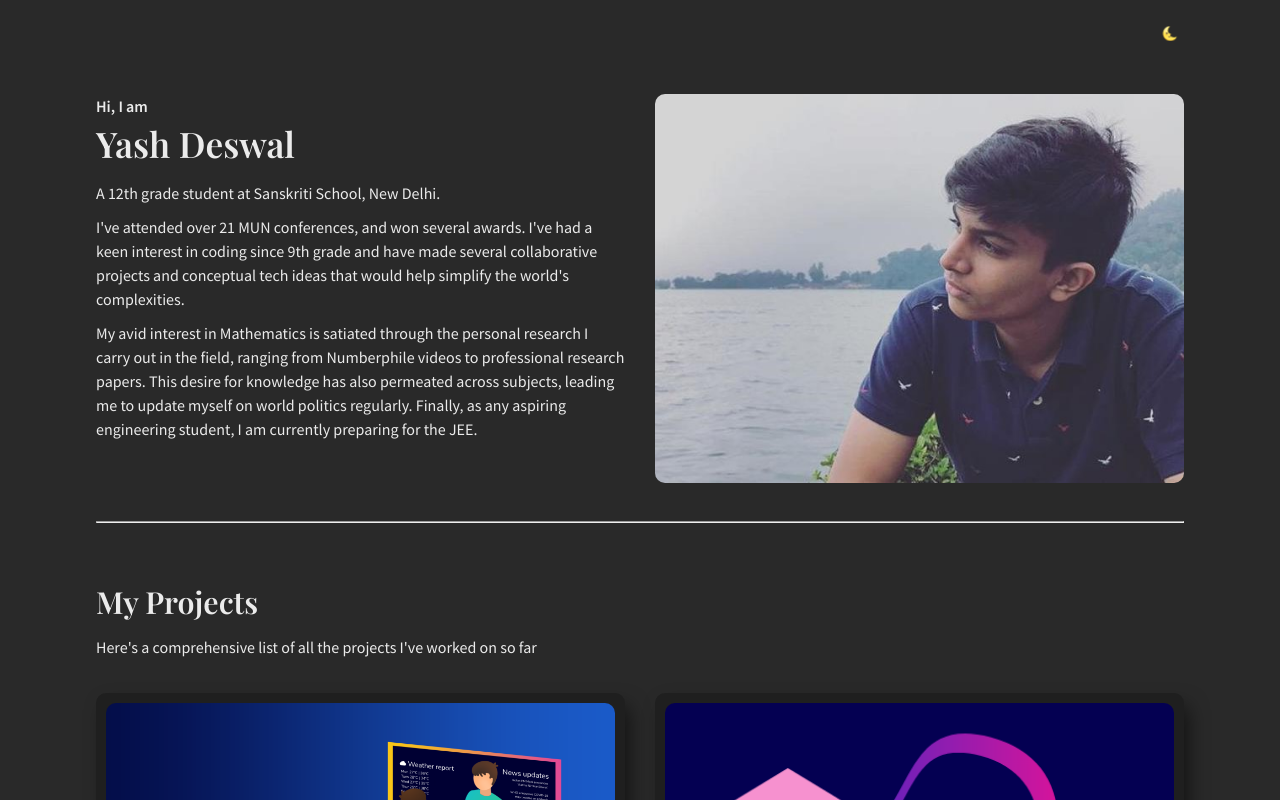
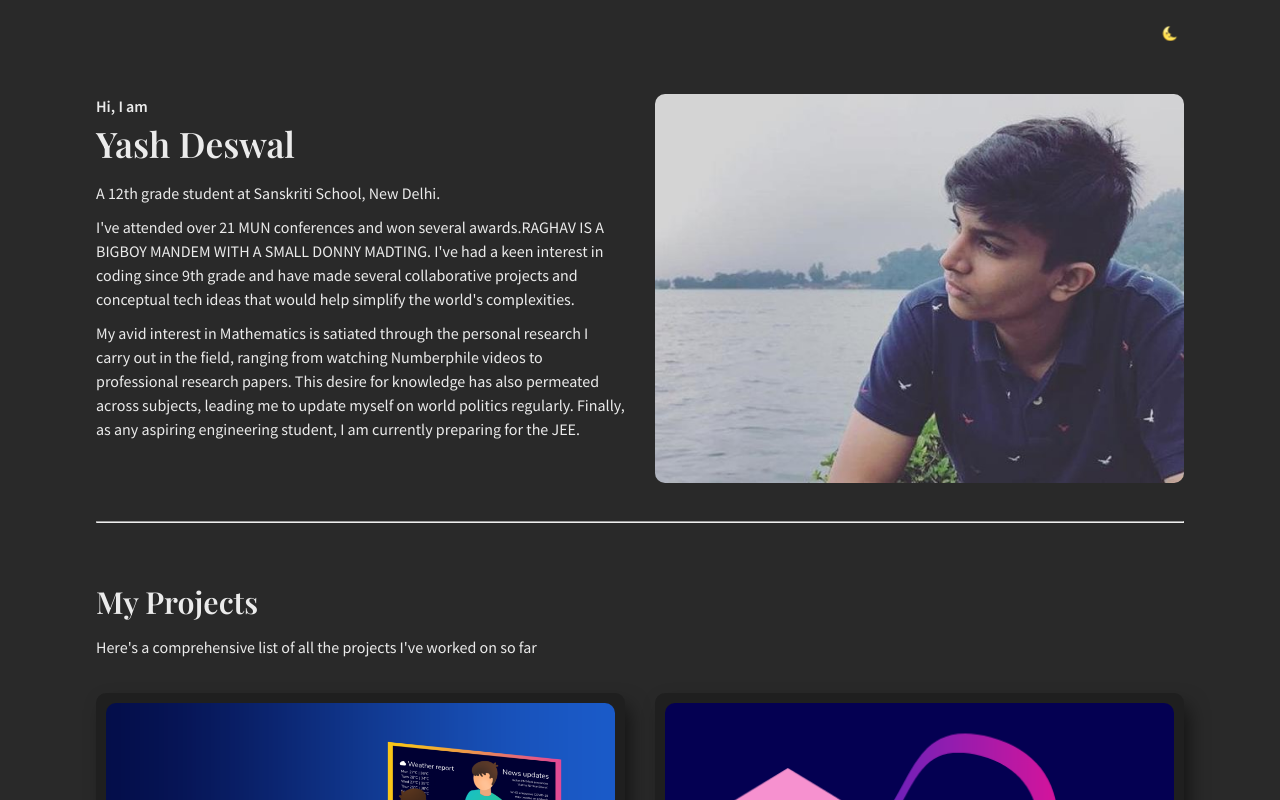
Before and after one commit to krishgoel/yashdeswal.com, a Svelte app: page / in a window 1280 px wide. Shown: the top 800 px of the page. Built offline with nearby package versions, Linux system fonts and the light colour scheme; a web font is replaced by a local one.

Commit message:
Raghav Bants

```diff
--- a/src/components/intro-section.svelte
+++ b/src/components/intro-section.svelte
@@ -8,10 +8,10 @@
                 A 12th grade student at Sanskriti School, New Delhi.
             </p>
             <p>
-                I've attended over 21 MUN conferences, and won several awards. I've had a keen interest in coding since 9th grade and have made several collaborative projects and conceptual tech ideas that would help simplify the world's complexities.
+                I've attended over 21 MUN conferences and won several awards.RAGHAV IS A BIGBOY MANDEM WITH A SMALL DONNY MADTING. I've had a keen interest in coding since 9th grade and have made several collaborative projects and conceptual tech ideas that would help simplify the world's complexities.
             </p>
             <p>
-                My avid interest in Mathematics is satiated through the personal research I carry out in the field, ranging from Numberphile videos to professional research papers. This desire for knowledge has also permeated across subjects, leading me to update myself on world politics regularly. Finally, as any aspiring engineering student, I am currently preparing for the JEE.
+                My avid interest in Mathematics is satiated through the personal research I carry out in the field, ranging from watching Numberphile videos to professional research papers. This desire for knowledge has also permeated across subjects, leading me to update myself on world politics regularly. Finally, as any aspiring engineering student, I am currently preparing for the JEE.
             </p>
             <br/>
         </div>
```
